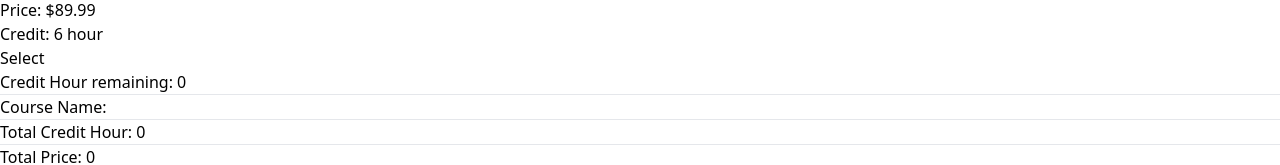
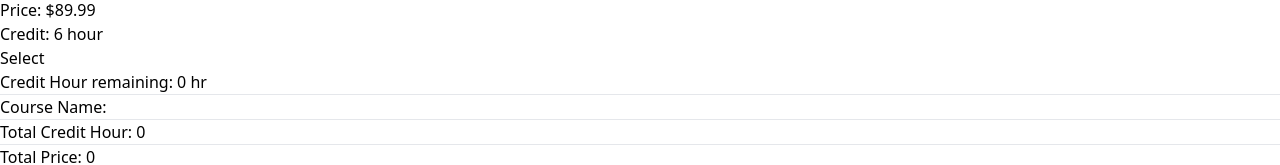
Before and after one commit to emdad118661/course-roaster-emdad118661, a React (Vite) app: page / in a window 1280 px wide. Shown: the part 3758-3923 px from the top of the page. Built offline with nearby package versions, Linux system fonts and the light colour scheme.

Commit message:
hr adding

```diff
--- a/src/Components/Cards/Cards.jsx
+++ b/src/Components/Cards/Cards.jsx
@@ -6,7 +6,7 @@ const Cards = ({cards, credit, price, remingHour}) => {
     return (
         <div className='md:w-1/3'>
             <div className='bg-white w-78 p-2 mr-24 mt-16 rounded-xl h-90'>
-                <h1 className='text-blue-600 font-bold m-2'>Credit Hour remaining: {remingHour}</h1>
+                <h1 className='text-blue-600 font-bold m-2'>Credit Hour remaining: {remingHour} hr</h1>
                 <hr />
                  <h1 className='m-2'>Course Name:</h1>
                  {
```
Also changed, not shown: 1 other file (tests, documents, lock files or other folders).
